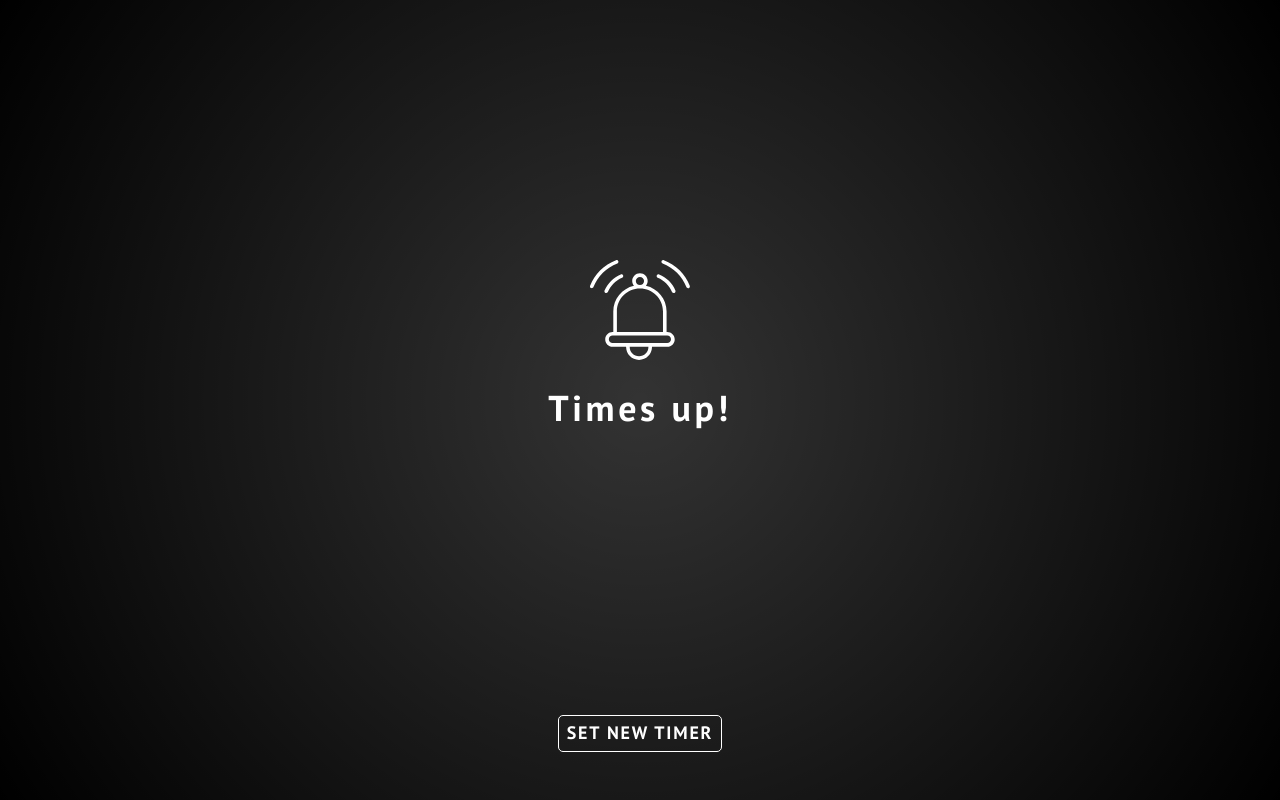
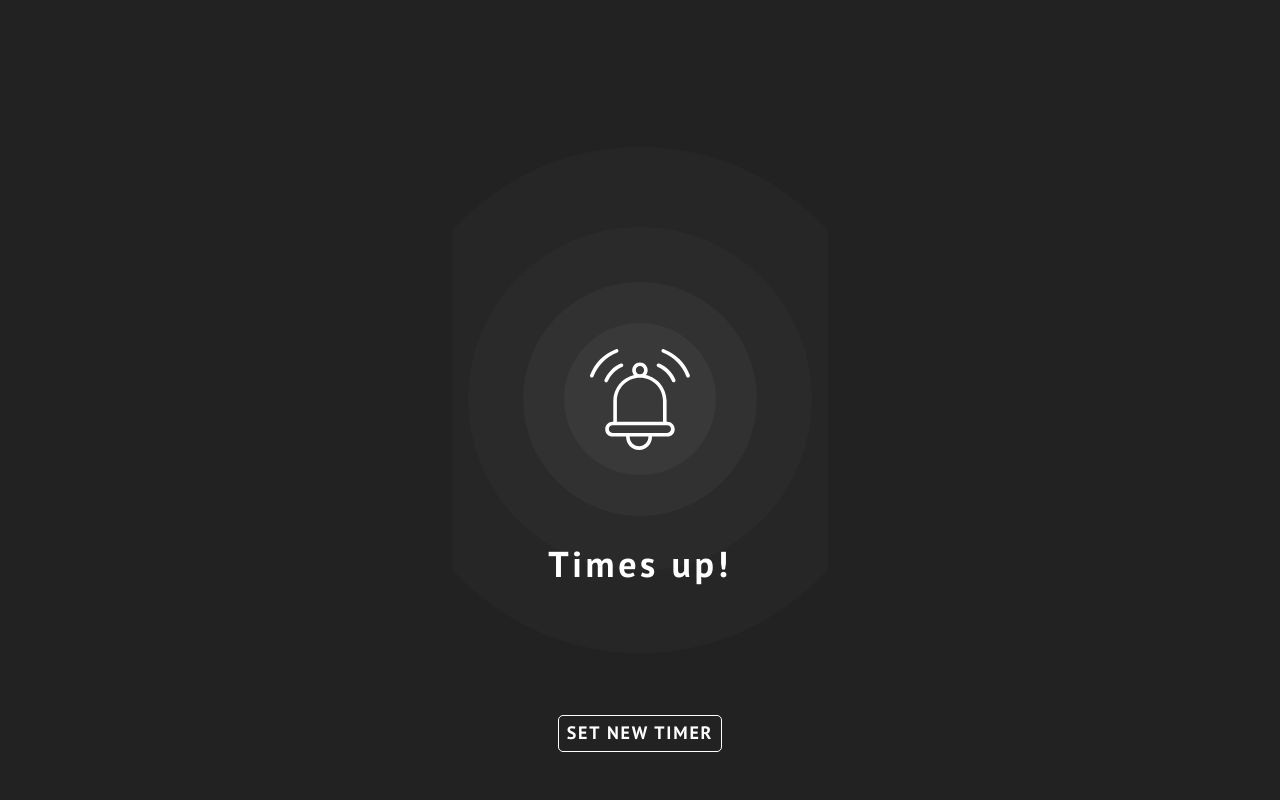
Before and after one commit to Linuszackrisson/TimerExam, a React (Vite) app: page /end in a window 1280 px wide. Built offline with nearby package versions, Linux system fonts and the light colour scheme.

Commit message:
perfect bg

```diff
--- a/src/App.css
+++ b/src/App.css
@@ -257,11 +257,14 @@ body {
 .end-page {
   display: flex;
   flex-direction: column;
-  justify-content: space-between;
   align-items: center;
+  justify-content: flex-end;
   height: 100vh;
-  background: radial-gradient(circle, rgba(0, 0, 0, 0.8), rgba(0, 0, 0, 1));
+  background: rgba(34, 34, 34, 1);
+  width: 100%;
+
   color: white;
+
 }
 
 .end-mid {
@@ -270,12 +273,23 @@ body {
   justify-content: center;
   align-items: center;
   flex-grow: 1;
-  position: relative;
+  width: 100%;
+  height: 100%;
+  position: absolute;
+  background-image: url('assets/clockbg.svg'); /* Ändrad till clockbg */
+  background-repeat: no-repeat; /* Förhindrar att bilden upprepas */
+  background-position: center; /* Centrerar bilden */
+
+
+
 }
 
 .alarm-icon {
   width: 100px;
   height: auto;
+
+
+
 }
 
 .times-up {
@@ -286,4 +300,6 @@ body {
   letter-spacing: 0.1em;
   text-align: center;
   color: white;
+  margin-bottom: 8rem;
+
 }
--- a/src/components/End.jsx
+++ b/src/components/End.jsx
@@ -13,8 +13,9 @@ function End() {
     <div className="end-page">
       <div className="end-mid">
       <img src={alarmIcon} alt="Alarm Icon" className="alarm-icon" /> {/* Visa SVG-ikonen */}
+      </div>
       <h1 className='times-up'>Times up!</h1>
-      </div>
+
       <button className='newtime-button' onClick={handleButtonClick}>SET NEW TIMER</button> {/* Ändrad onClick-funktion */}
 
     </div>
```
Also changed, not shown: src/assets/clockbg.svg (added).
